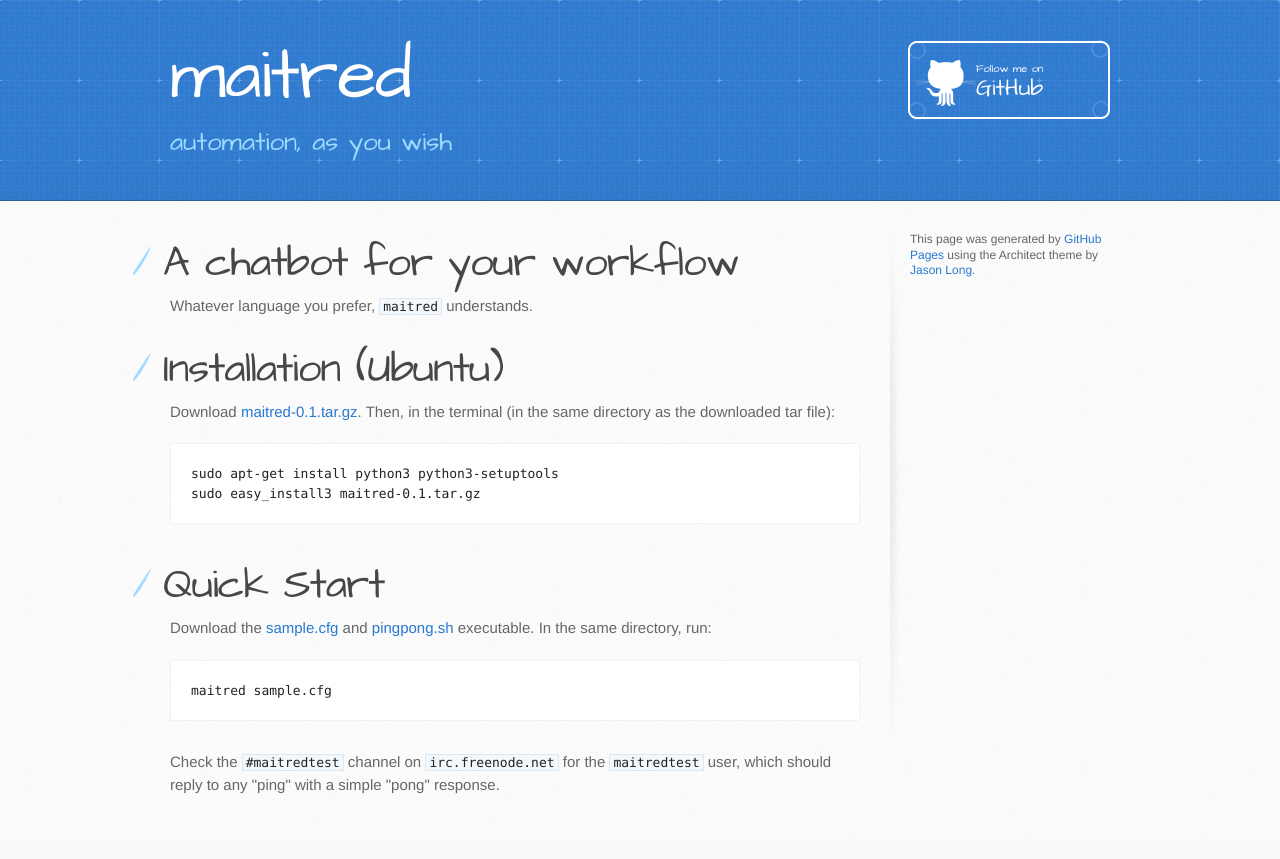
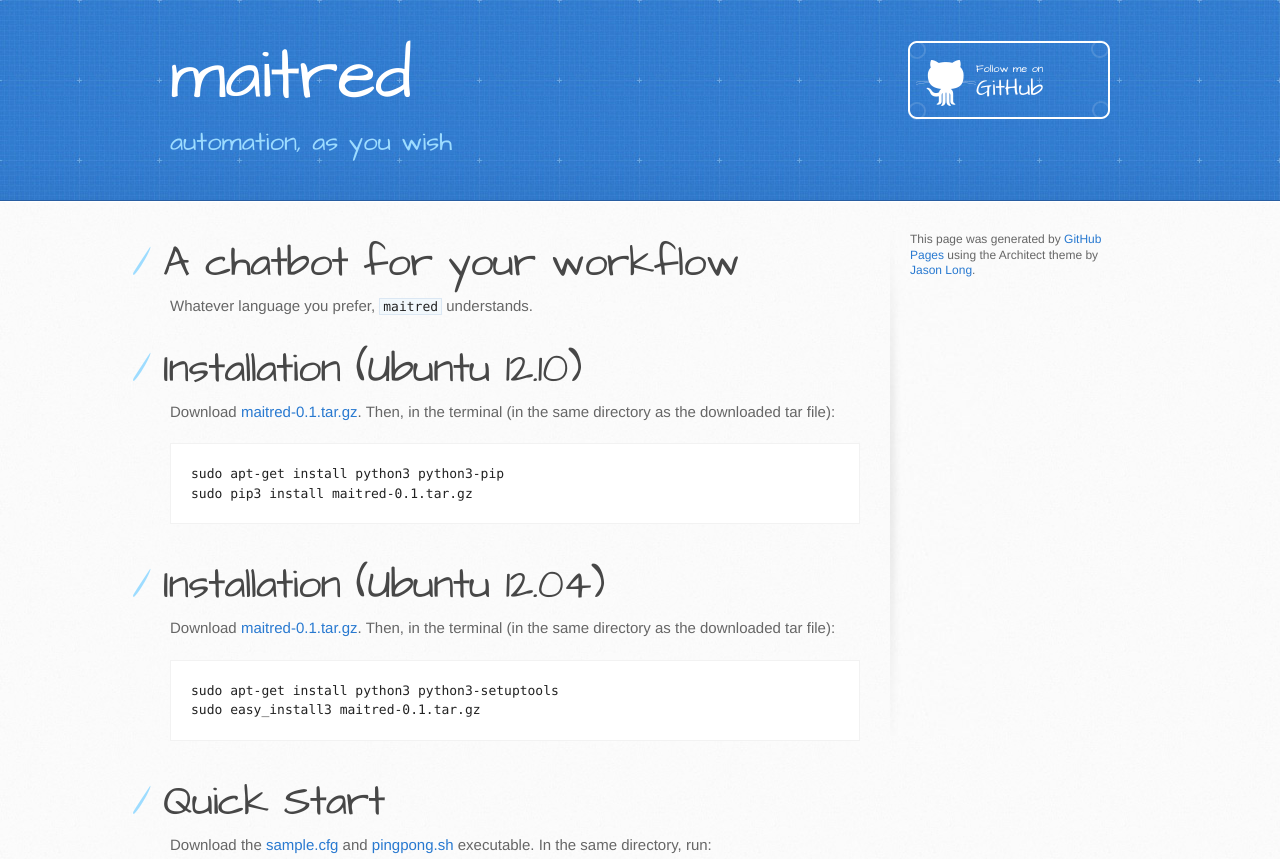
Before and after one commit to maitred/maitred.github.com, a plain HTML site: page index.html in a window 1280 px wide. Shown: the top 859 px of the page. Drawn offline with Linux system fonts and the light colour scheme.

Commit message:
Replace master branch with page content via GitHub

```diff
--- a/index.html
+++ b/index.html
@@ -32,7 +32,15 @@
 
 <p>Whatever language you prefer, <code>maitred</code> understands.</p>
 
-<h1>Installation (Ubuntu)</h1>
+<h1>Installation (Ubuntu 12.10)</h1>
+
+<p>Download <a href="https://github.com/downloads/maitred/maitred/maitred-0.1.tar.gz">maitred-0.1.tar.gz</a>. Then, in the terminal (in the same directory as the downloaded tar file):</p>
+
+<div class="highlight"><pre>sudo apt-get install python3 python3-pip
+sudo pip3 install maitred-0.1.tar.gz
+</pre></div>
+
+<h1>Installation (Ubuntu 12.04)</h1>
 
 <p>Download <a href="https://github.com/downloads/maitred/maitred/maitred-0.1.tar.gz">maitred-0.1.tar.gz</a>. Then, in the terminal (in the same directory as the downloaded tar file):</p>
 
```
Also changed, not shown: params.json (+1 -1 lines).
